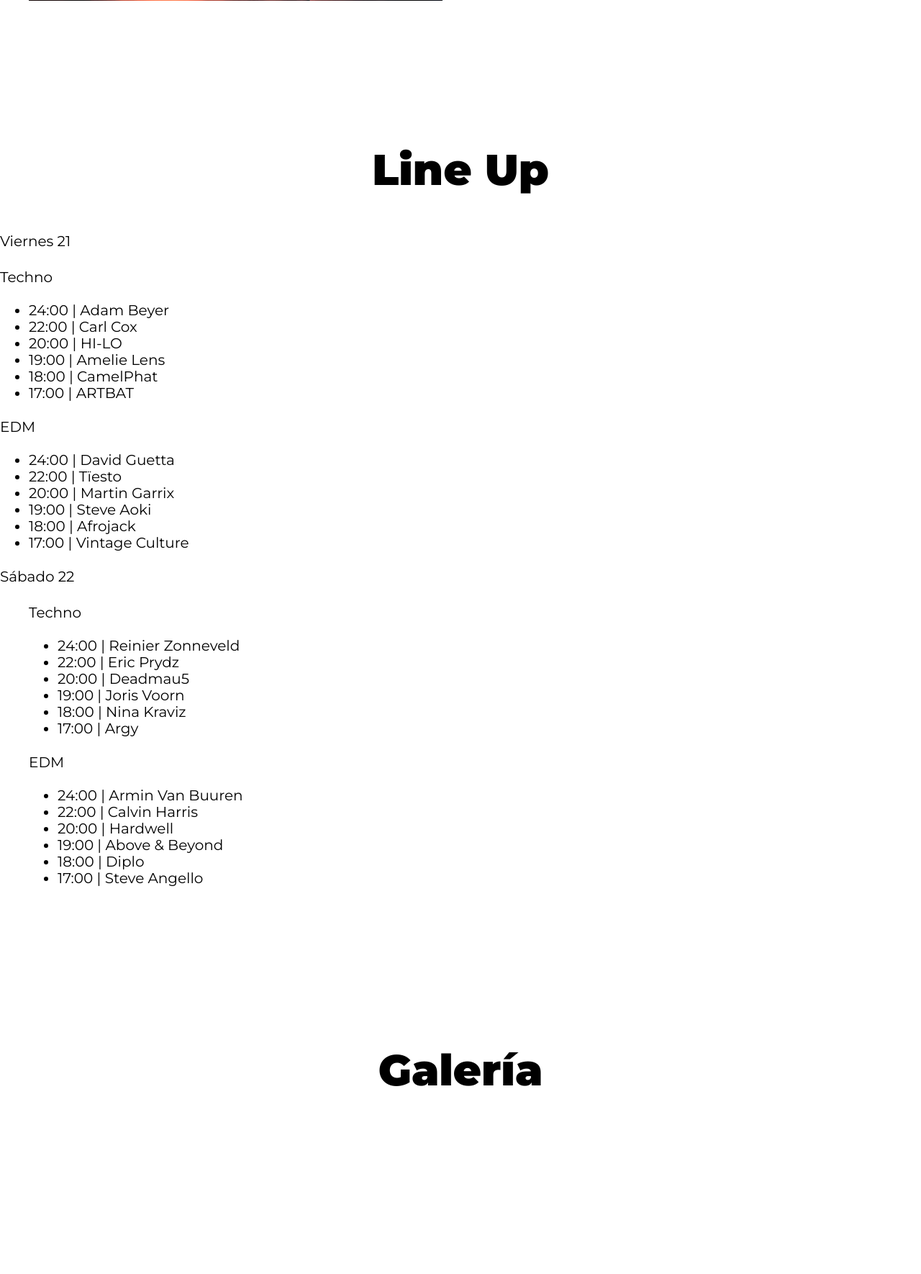
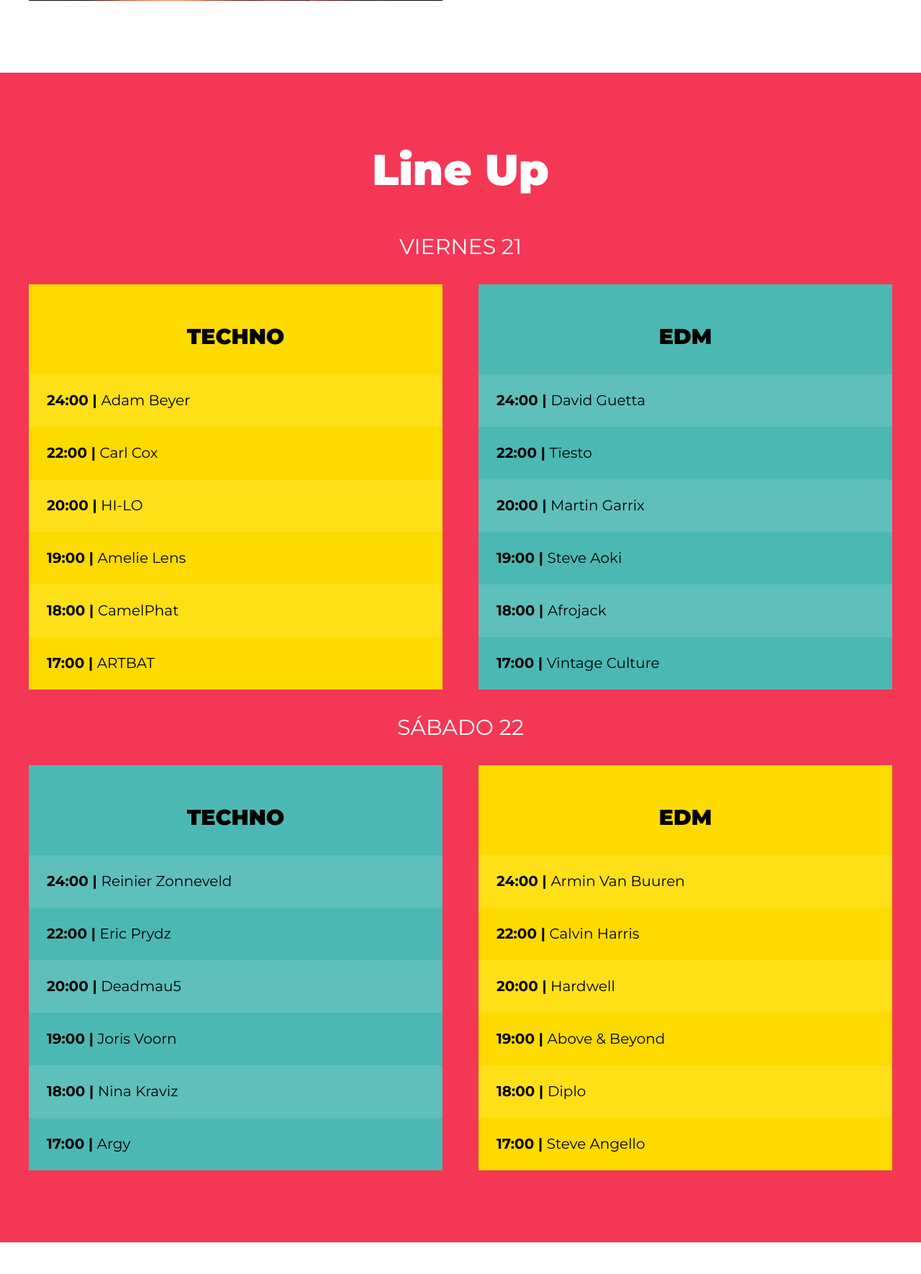
Before and after one commit to mundoenrique/desarrollo-web-juan-pablo, a PHP site: page / in a window 1280 px wide. Shown: the part 1208-2978 px from the top of the page at 72% size. Run offline with PHP 8.4, Linux system fonts and the light colour scheme; style sheets or scripts are compiled from the project's sources.

Commit message:
Calendario

```diff
--- a/07-festival-musica-sass/index.html
+++ b/07-festival-musica-sass/index.html
@@ -92,7 +92,7 @@
       <!--.escenarios-contenedor -->
 
       <p class="dia">Sábado 22</p>
-      <div class="escenarios-contenedor contenedor">
+      <div class="escenarios-contenedor">
         <div class="escenario bg-verde">
           <p class="nombre-escenario">Techno</p>
 
--- a/07-festival-musica-sass/src/scss/layout/_index.scss
+++ b/07-festival-musica-sass/src/scss/layout/_index.scss
@@ -1,3 +1,4 @@
 @forward 'header';
 @forward 'video';
 @forward 'festival';
+@forward 'lineup';
--- /dev/null
+++ b/07-festival-musica-sass/src/scss/layout/_lineup.scss
@@ -0,0 +1,64 @@
+@use 'sass:color';
+@use '../base/variables' as v;
+@use '../base/mixins' as m;
+
+.lineup {
+  background-color: v.$rosa;
+
+  h3,
+  .dia {
+    text-align: center;
+    color: v.$blanco;
+  }
+
+  .dia {
+    font-size: 3rem;
+    text-transform: uppercase;
+  }
+}
+
+.escenarios-contenedor {
+  @include m.contenedor;
+  @include m.tablet {
+    @include m.grid(2);
+  }
+}
+
+.escenario {
+  padding-top: 2rem;
+
+  .nombre-escenario {
+    font-size: 3rem;
+    font-weight: 900;
+    text-transform: uppercase;
+    text-align: center;
+  }
+}
+
+.calendario {
+  @include m.resetear-lista;
+
+  li {
+    padding: 2.5rem;
+    font-weight: 700;
+    span {
+      font-weight: 400;
+    }
+  }
+}
+
+.bg-amarillo {
+  background-color: v.$amarillo;
+
+  li:nth-child(odd) {
+    background-color: color.adjust(v.$amarillo, $lightness: 5%);
+  }
+}
+
+.bg-verde {
+  background-color: v.$verde;
+
+  li:nth-child(odd) {
+    background-color: color.adjust(v.$verde, $lightness: 5%);
+  }
+}
```
